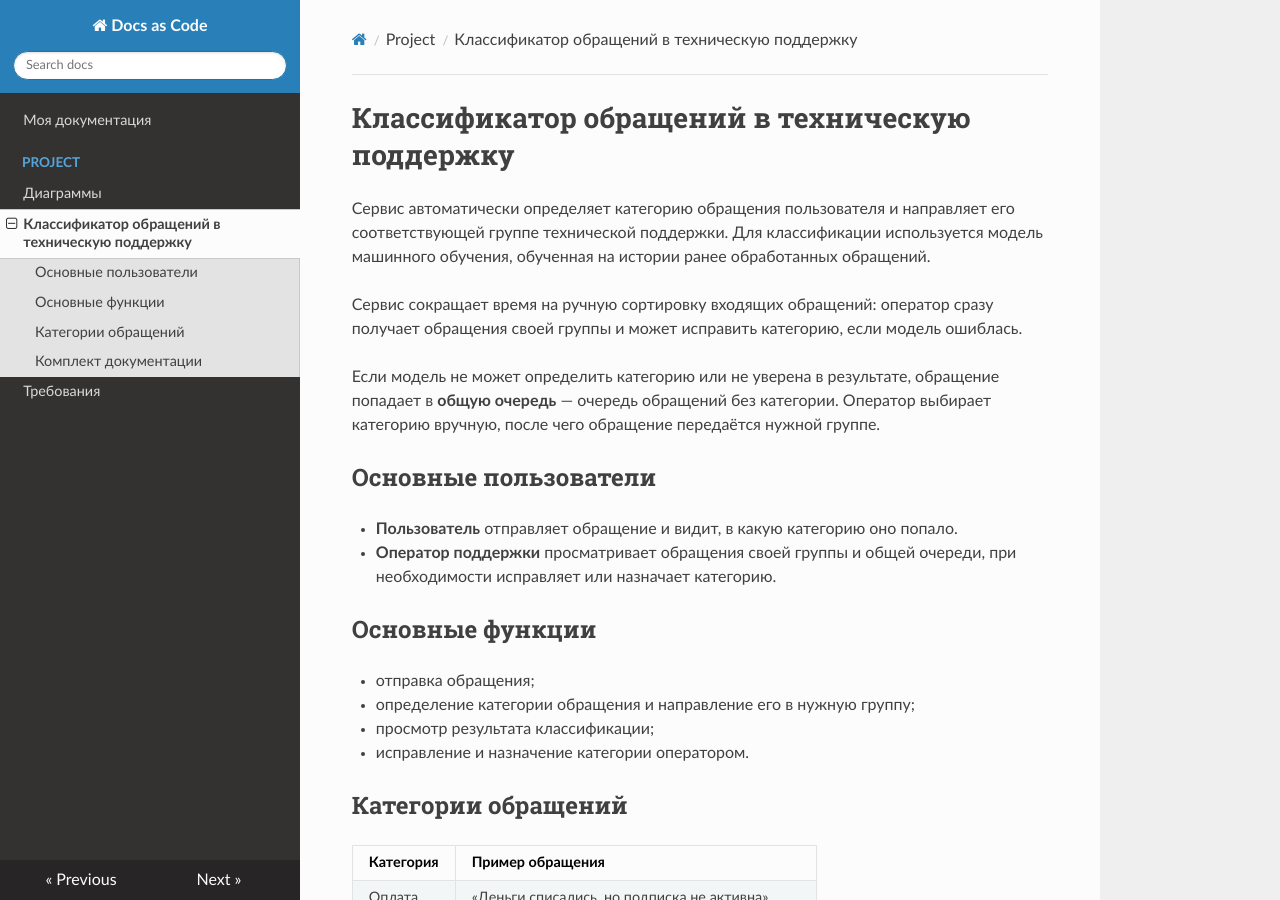
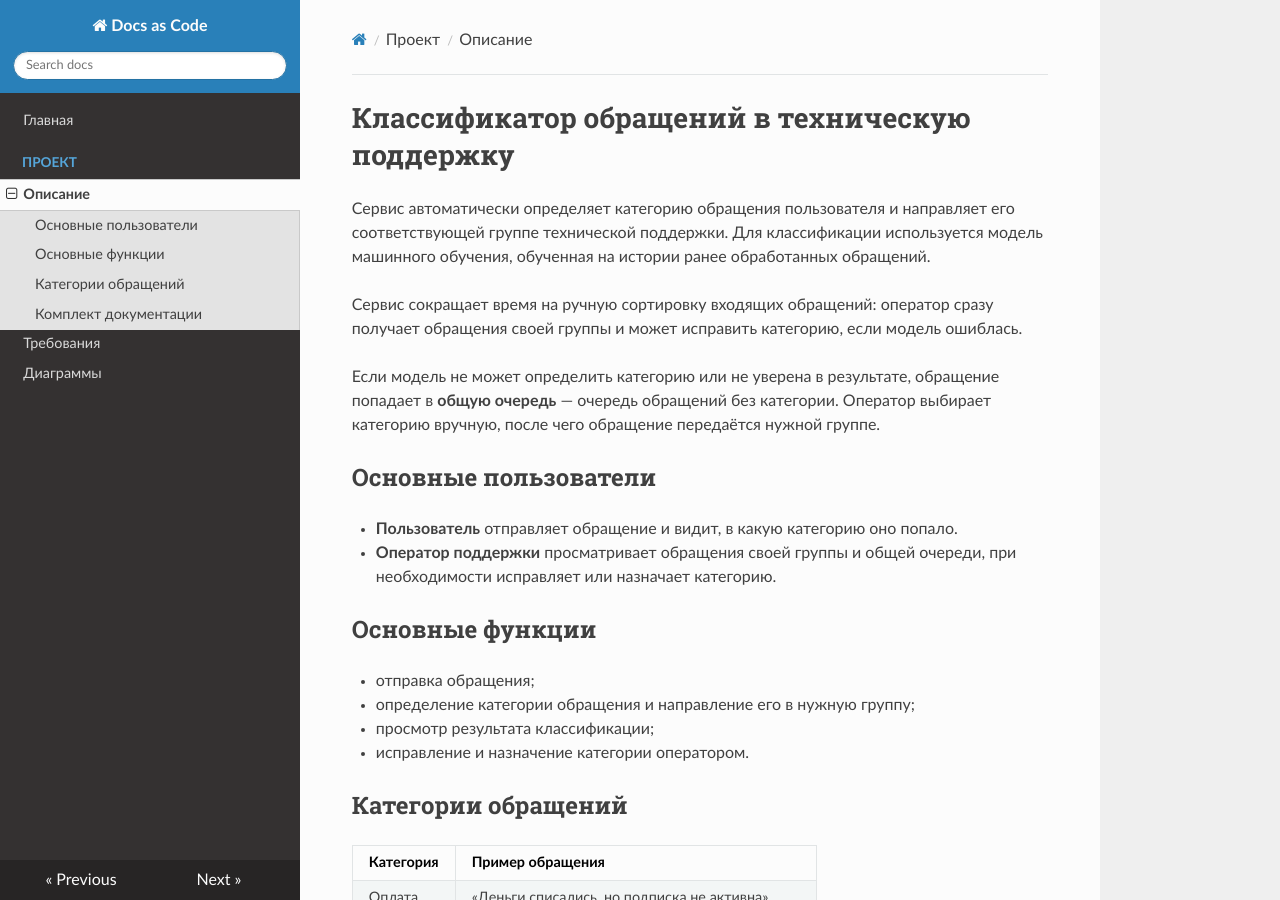
Before and after one commit to MikeV182/docs-as-code, an MkDocs documentation site: the page built from docs/project/overview.md, in a window 1280 px wide and 900 px high. Built offline with MkDocs 1.6.1, drawn with Linux system fonts in a browser that asks for light colours; nearby versions of some CDN libraries; part of the change alters nothing that is shown.

Commit message:
updated screenshots && mkdocs.yml file

```diff
--- a/mkdocs.yml
+++ b/mkdocs.yml
@@ -1,4 +1,11 @@
 site_name: Docs as Code
+
+nav:
+  - Главная: index.md
+  - Проект:
+      - Описание: project/overview.md
+      - Требования: project/requirements.md
+      - Диаграммы: project/diagrams.md
 
 theme:
   name: readthedocs
```
Also changed, not shown: screenshots/task2_classesDiagram.PNG (added), screenshots/task2_sequenceDiagram.PNG (added), screenshots/task2_site.PNG (added), 1 other file.
